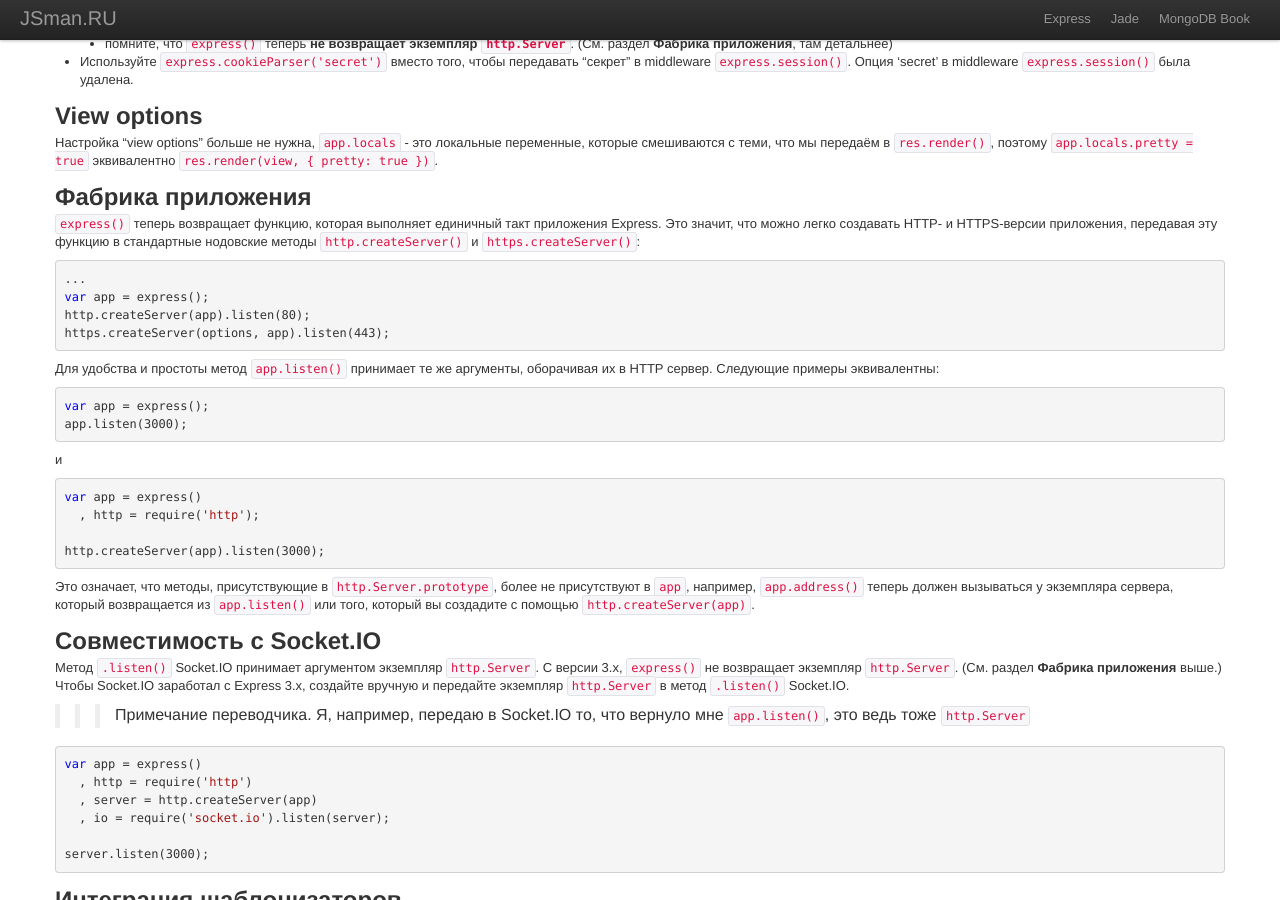
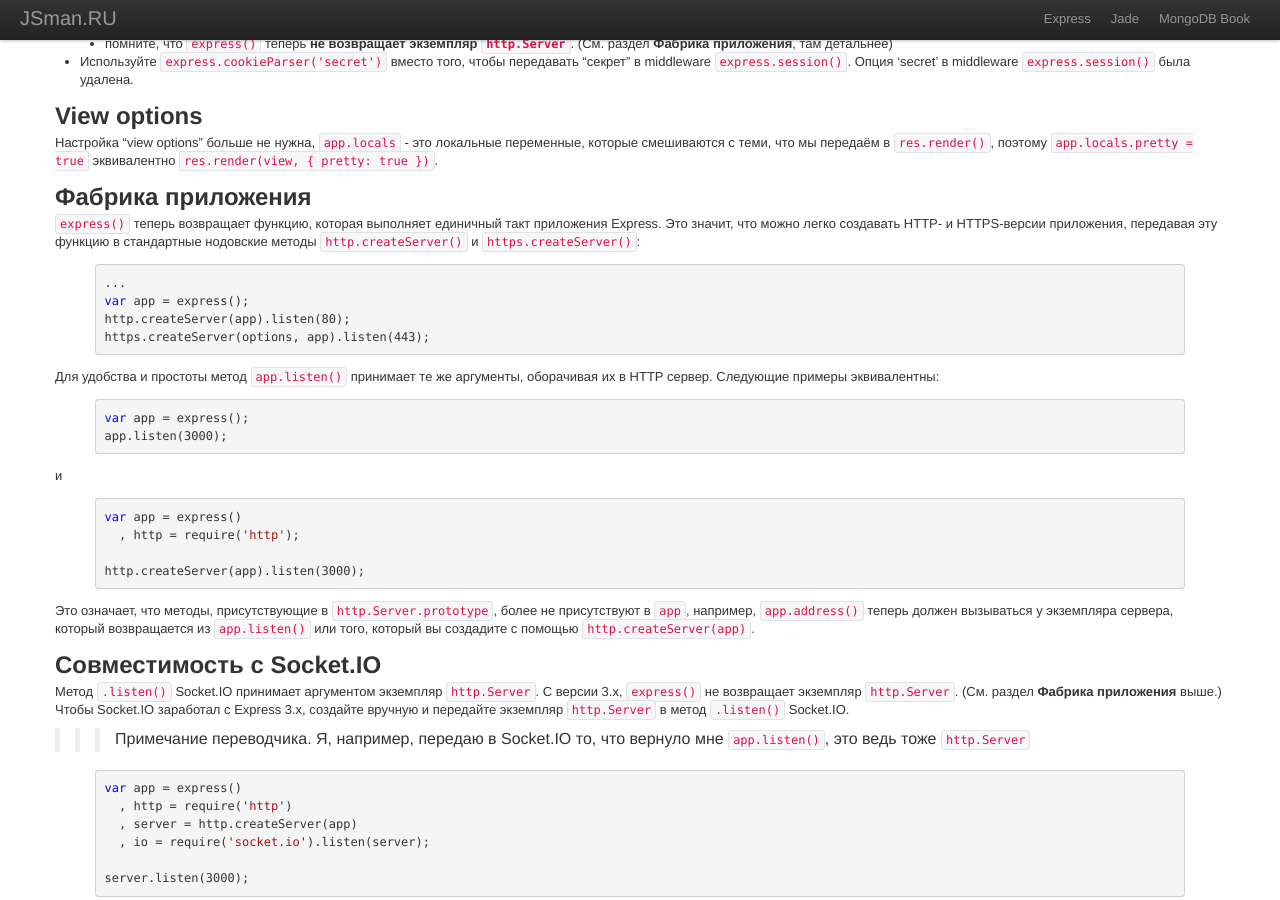
Before and after one commit to jsmarkus/jsman.ru, a Jekyll site: the page built from _posts/2012-10-17-express-2-to-3.md, in a window 1280 px wide and 900 px high, scrolled down 577 px. Built offline with Jekyll 4.4.1, drawn with Linux system fonts in a browser that asks for light colours; comment, search, counter and statistics services are not loaded.

Commit message:
highlight

````diff
--- a/_posts/2012-10-17-express-2-to-3.md
+++ b/_posts/2012-10-17-express-2-to-3.md
@@ -43,29 +43,29 @@ published: true
 
  `express()` теперь возвращает функцию, которая выполняет единичный такт приложения Express. Это значит, что можно легко создавать HTTP- и HTTPS-версии приложения, передавая эту функцию в стандартные нодовские методы `http.createServer()` и `https.createServer()`:
 
-```js
+{% highlight javascript %}
 ...
 var app = express();
 http.createServer(app).listen(80);
 https.createServer(options, app).listen(443);
-```
+{% endhighlight %}
 
  Для удобства и простоты метод `app.listen()` принимает те же аргументы,
  оборачивая их в HTTP сервер. Следующие примеры эквивалентны:
 
-```js
+{% highlight javascript %}
 var app = express();
 app.listen(3000);
-```
+{% endhighlight %}
 
 и
 
-```js
+{% highlight javascript %}
 var app = express()
   , http = require('http');
 
 http.createServer(app).listen(3000);
-```
+{% endhighlight %}
 
 Это означает, что методы, присутствующие в `http.Server.prototype`, более не присутствуют в `app`, например, `app.address()` теперь должен вызываться у экземпляра сервера, который возвращается из `app.listen()`
 или того, который вы создадите с помощью `http.createServer(app)`.
@@ -76,37 +76,37 @@ http.createServer(app).listen(3000);
 
 >>> Примечание переводчика. Я, например, передаю в Socket.IO то, что вернуло мне `app.listen()`, это ведь тоже `http.Server`
 
-```js
+{% highlight javascript %}
 var app = express()
   , http = require('http')
   , server = http.createServer(app)
   , io = require('socket.io').listen(server);
 
 server.listen(3000);
-```
+{% endhighlight %}
 
 ## Интеграция шаблонизаторов
 
  Для совместимости с Express 2.x шаблонизатор должен экспортировать следущее:
 
-```js
+{% highlight javascript %}
 exports.compile = function(templateString, options) {
   return a Function;
 };
-```
+{% endhighlight %}
 
   Совместимые с Express 3.x шалонизаторы должны экспортировать следующее:
 
-```js
+{% highlight javascript %}
 exports.__express = function(filename, options, callback) {
   callback(err, string);
 };
-```
+{% endhighlight %}
 
 Если шаблонизатор не экспортирует этот метод, все равно есть способ - метод `app.engine()` позволяет сопоставить любую функцию определённому расширению файла.
 Допустим, есть библиотека markdown, и нужно рендерить `.md`-файлы, но эта библиотека не поддерживает Express, тогда ваш вызов `app.engine()` будет выглядеть примерно так:
 
-```js
+{% highlight javascript %}
 var markdown = require('some-markdown-library');
 
 app.engine('md', function(path, options, fn){
@@ -116,7 +116,7 @@ app.engine('md', function(path, options, fn){
     fn(null, str);
   });
 });
-```
+{% endhighlight %}
 
 ## Изменения системы шаблонов
 
@@ -132,13 +132,13 @@ app.engine('md', function(path, options, fn){
 
   В версии 2.x метод `app.error(callback)` был на практике эквивалентен следующему:
 
-```js
+{% highlight javascript %}
 app.error = function(fn){
   this.use(function(err, req, res, next){
     fn.apply(this, arguments);
   });
 };
-```
+{% endhighlight %}
 
  Причина в том, что Connect различает "обычное" middleware,
 и middleware для обработки ошибок через `fn.length`. У обычного `fn.length <= 3`, что соответствует `(req, res, next)`, тогда как middleware для обработки ошибок должно иметь ровно `4` - `(err, req, res, next)`.
@@ -147,7 +147,7 @@ app.error = function(fn){
 
 Проще гоовря, всё, что нужно для перехвата ошибок, это определить другое middleware, но с четырьмя аргументами. Это middleware должно быть определено _ниже_ всех остальных, чтобы они могли вызывать `next(err)` для передачи ошибки, как показано ниже:
 
-```js
+{% highlight javascript %}
 app.use(express.bodyParser())
 app.use(express.cookieParser())
 app.use(express.session())
@@ -158,7 +158,7 @@ app.use(function(err, req, res, next){
   // allowing you to respond however you like
   res.send(500, { error: 'Sorry something bad happened!' });
 })
-```
+{% endhighlight %}
 
 ## Локальные переменные уровня запроса и приложения
 
````
